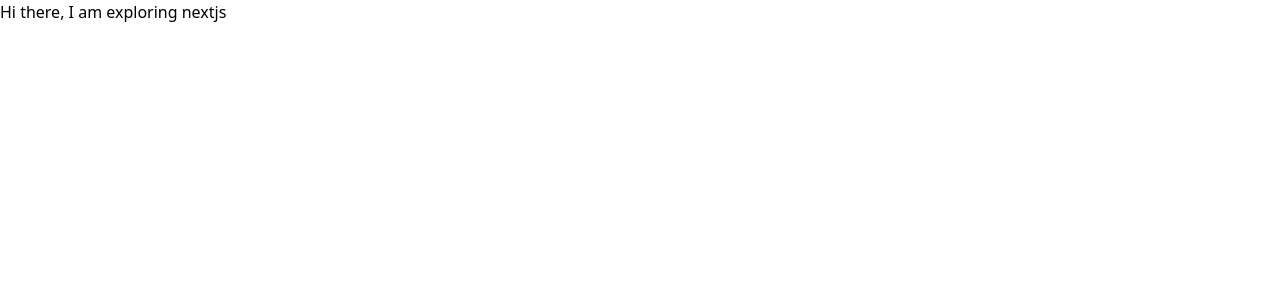
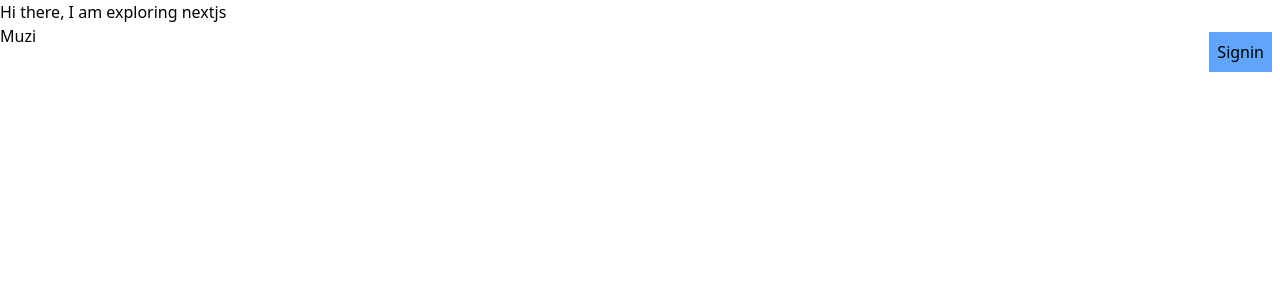
Before and after one commit to Khalid09dev/next-muzer, a Next.js app: page / in a window 1280 px wide. Shown: the top 300 px of the page. Built offline with nearby package versions, Linux system fonts and the light colour scheme; no server answers.

Commit message:
added a Appbar component and an context api for session provider while user authentication

```diff
--- /dev/null
+++ b/app/api/auth/[...nextauth]/route.ts
@@ -0,0 +1,14 @@
+import NextAuth from "next-auth/next";
+import GoogleProvider from "next-auth/providers/google";
+
+const handler = NextAuth({
+    // I want to use google
+    providers: [
+        GoogleProvider({
+            clientId: process.env.GOOGLE_CLIENT_ID ?? "",
+            clientSecret: process.env.GOOGLE_CLIENT_SECRET ?? ""
+        })
+    ]
+})
+
+export { handler as GET, handler as POST};
--- /dev/null
+++ b/app/components/Appbar.tsx
@@ -0,0 +1,19 @@
+"use client"
+
+import { signIn, useSession } from "next-auth/react"
+
+export function Appbar() {
+    const session = useSession();
+
+    return (
+        <div>
+            <div className="flex justify-between">
+                <div>Muzi</div>
+                <div>
+                    {session.data?.user && <button className="m-2 p-2 bg-blue-400" onClick={() => signIn()}>SignOut</button>}
+                    {!session.data?.user && <button className="m-2 p-2 bg-blue-400" onClick={() => signIn()}>Signin</button>}
+                </div>
+            </div>
+        </div>
+    )
+}
--- a/app/layout.tsx
+++ b/app/layout.tsx
@@ -1,6 +1,7 @@
 import type { Metadata } from "next";
 import localFont from "next/font/local";
 import "./globals.css";
+import { Providers } from "./providers/provider";
 
 const geistSans = localFont({
   src: "./fonts/GeistVF.woff",
@@ -28,7 +29,9 @@ export default function RootLayout({
       <body
         className={`${geistSans.variable} ${geistMono.variable} antialiased`}
       >
-        {children}
+        <Providers>
+          {children}
+        </Providers>
       </body>
     </html>
   );
--- a/app/page.tsx
+++ b/app/page.tsx
@@ -1,9 +1,10 @@
-import Image from "next/image";
+import { Appbar } from "./components/Appbar";
 
 export default function Home() {
   return (
     <div>
         Hi there, I am exploring nextjs
+        <Appbar/>
     </div>
   );
 }
--- /dev/null
+++ b/app/providers/provider.tsx
@@ -0,0 +1,14 @@
+"use client"
+
+import { SessionProvider } from "next-auth/react";
+import React from "react";
+
+export function Providers({children} : {
+    children: React.ReactNode
+}) {
+    return (
+        <SessionProvider>
+            {children}
+        </SessionProvider>
+    )
+}
```
Also changed, not shown: package.json (+6 -5 lines), 2 other files (tests, documents, lock files or other folders).
